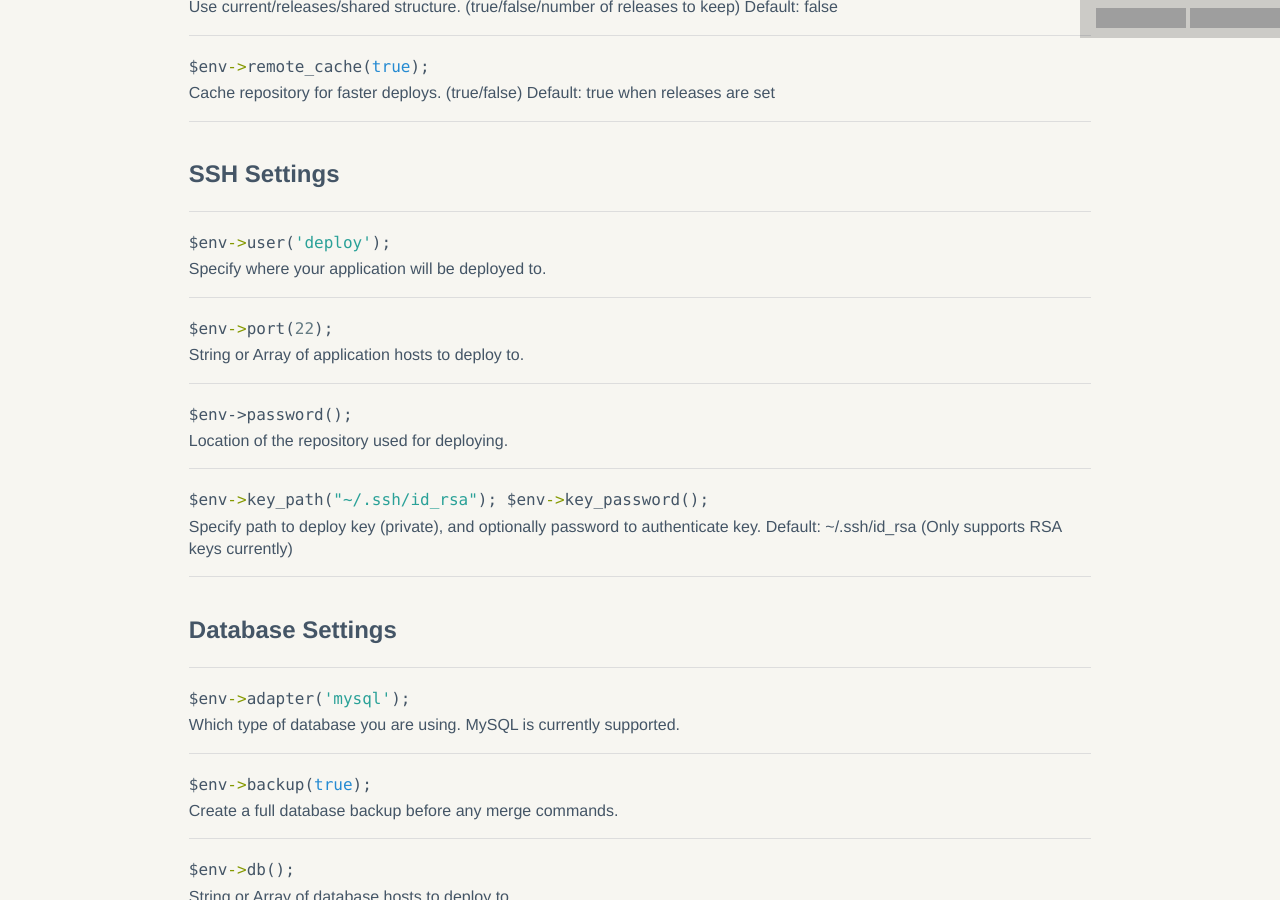
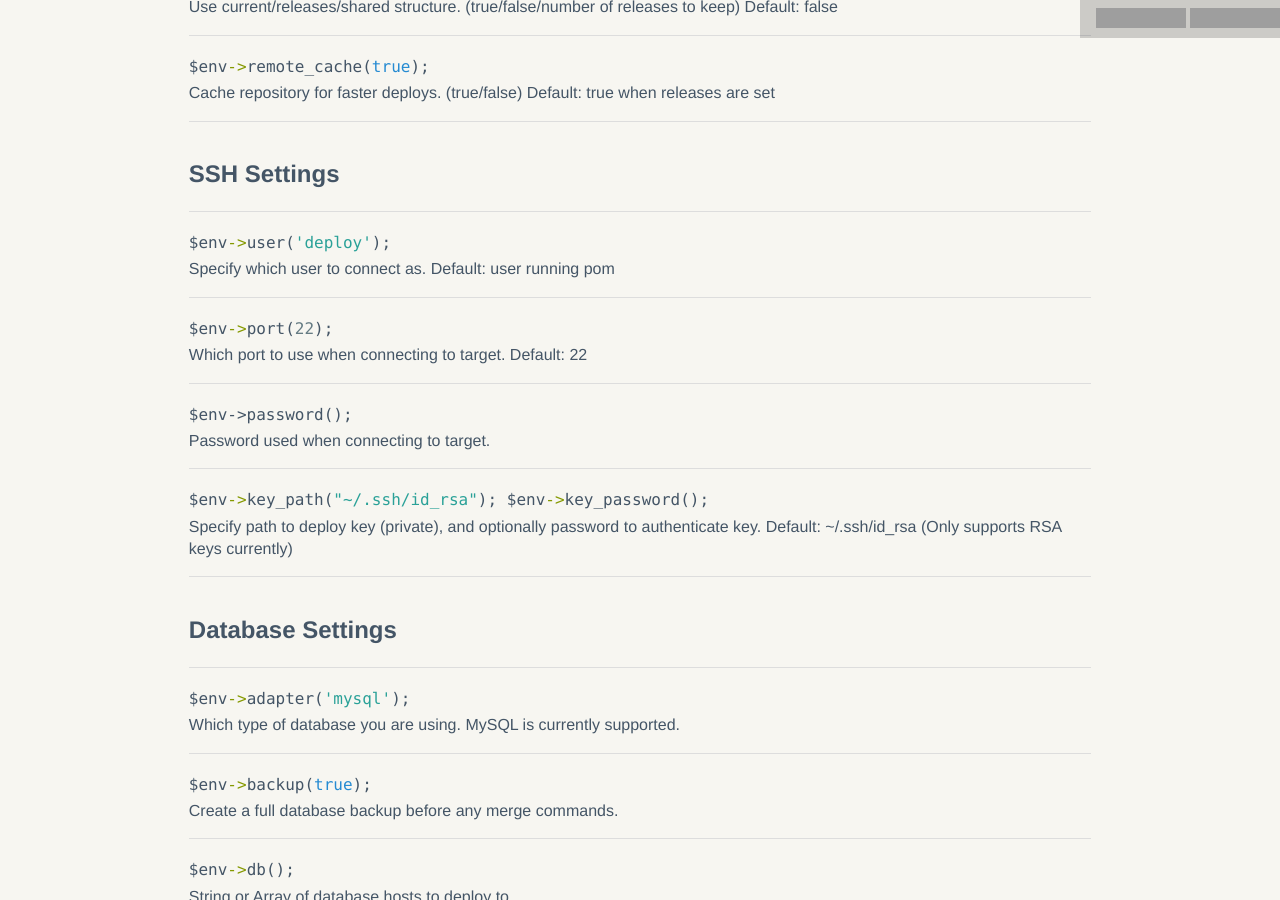
Before and after one commit to tamagokun/pomander, a Jekyll site: the page built from settings.html, in a window 1280 px wide and 900 px high, scrolled down 1320 px. Built offline with Jekyll 4.4.1, drawn with Linux system fonts in a browser that asks for light colours; some web fonts are replaced; grey boxes are pictures that could not be loaded.

Commit message:
fixed some setting descriptions.

```diff
--- a/settings.html
+++ b/settings.html
@@ -51,15 +51,15 @@ $env->super_secret_setting // true
 	<ul class="settings">
 		<li>
 			<code data-language="php">$env->user('deploy');</code>
-			<p>Specify where your application will be deployed to.</p>
+			<p>Specify which user to connect as. Default: user running pom</p>
 		</li>
 		<li>
 			<code data-language="php">$env->port(22);</code>
-			<p>String or Array of application hosts to deploy to.</p>
+			<p>Which port to use when connecting to target. Default: 22</p>
 		</li>
 		<li>
 			<code data-language="php">$env->password();</code>
-			<p>Location of the repository used for deploying.</p>
+			<p>Password used when connecting to target.</p>
 		</li>
 		<li>
 			<code data-language="php">$env->key_path("~/.ssh/id_rsa"); $env->key_password();</code>
```
